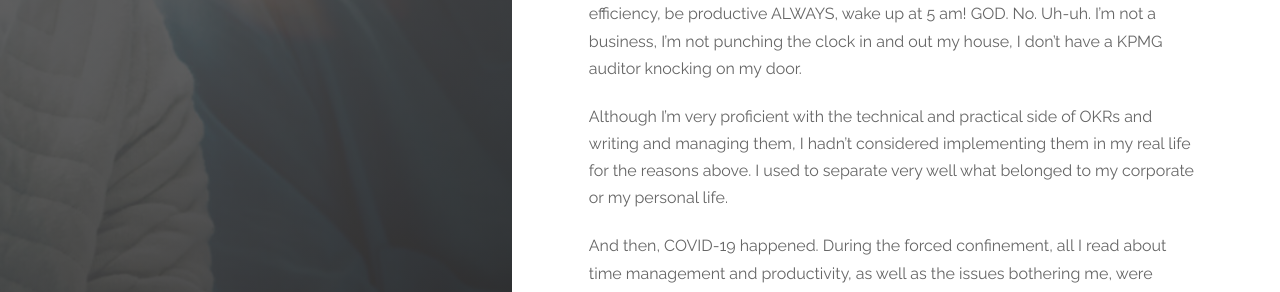
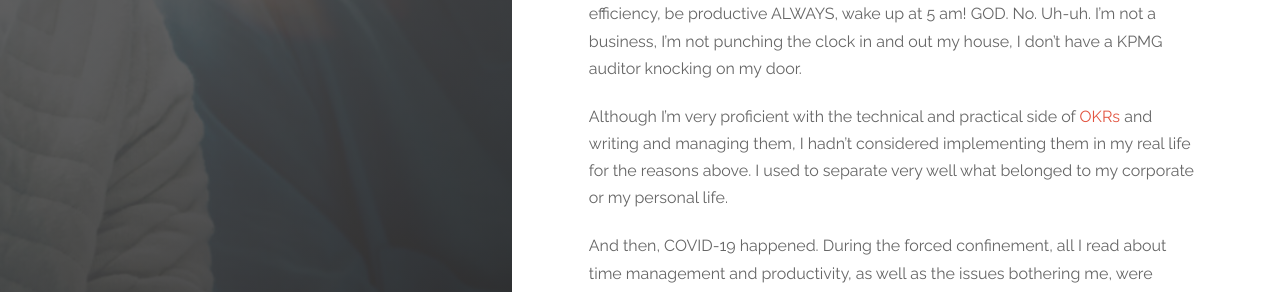
Before and after one commit to gomesfernanda/gomesfernanda.github.io, a Jekyll site: the page built from _posts/2020-08-01-personal_okrs.markdown, in a window 1280 px wide and 1400 px high, scrolled down 984 px. Shown: the part 153-445 px from the top of the window. Built offline with Jekyll 4.4.1, drawn with Linux system fonts in a browser that asks for light colours; comment, search, counter and statistics services are not loaded; part of the change alters nothing that is shown; some of the changed text lies outside the part shown.

```diff
--- a/_posts/2020-08-01-personal_okrs.markdown
+++ b/_posts/2020-08-01-personal_okrs.markdown
@@ -22,7 +22,7 @@ On the career side, I always believed I needed a mentor to help me with these "t
 
 Last year I invested some time reading about time management, productivity, methodologies to get things done (including the GTD itself). I had resisted the urge to enter this world before because "productivity gurus" usually talk in a way that treats one's life as if it were a company: you have to optimize your time, extrapolate efficiency, be productive ALWAYS, wake up at 5 am! GOD. No. Uh-uh. I'm not a business, I'm not punching the clock in and out my house, I don't have a KPMG auditor knocking on my door.
 
-Although I'm very proficient with the technical and practical side of OKRs and writing and managing them, I hadn't considered implementing them in my real life for the reasons above. I used to separate very well what belonged to my corporate or my personal life.
+Although I'm very proficient with the technical and practical side of [OKRs](https://www.perdoo.com/the-ultimate-okr-guide/) and writing and managing them, I hadn't considered implementing them in my real life for the reasons above. I used to separate very well what belonged to my corporate or my personal life.
 
 And then, COVID-19 happened. During the forced confinement, all I read about time management and productivity, as well as the issues bothering me, were sinking in until one given night I decided to put into practice and give it a try. I chose to be my own mentor. The thing is, the methodologies may not work if you follow them rigorously: at least for me, it's a combination of tools and systems that get me going. It's a trial and error thing.
 
@@ -42,3 +42,7 @@ I found out the perfect combination of tools to assist me on this journey:
 3. A bullet journal; yes, super "not techie," but that's precisely why I use it: I need to shake off the "robotic sensation" of this whole thing and give it a personalized, human touch. Also, it goes well with my interest in stationery, art (on a very simple form), and I like writing on paper, it gives me the sensation of something REAL that I commit to, instead of pixels on a screen.
 
 I've been running my little experiment for 2 months now, and so far, so good. It's very satisfying to complete tasks with a greater purpose behind them and realizing I can be my own mentor. I mean, I haven't given up on having someone more experienced tailoring my future along with me, but for now, I'll be thrilled if I get where I want to be by December, and I'm sure I will!
+
+PS: and yes, writing blog posts is part of my OKRs!!!
+
+![Rocky](https://media.giphy.com/media/W9G8OK82R3dfO/giphy.gif)
```
